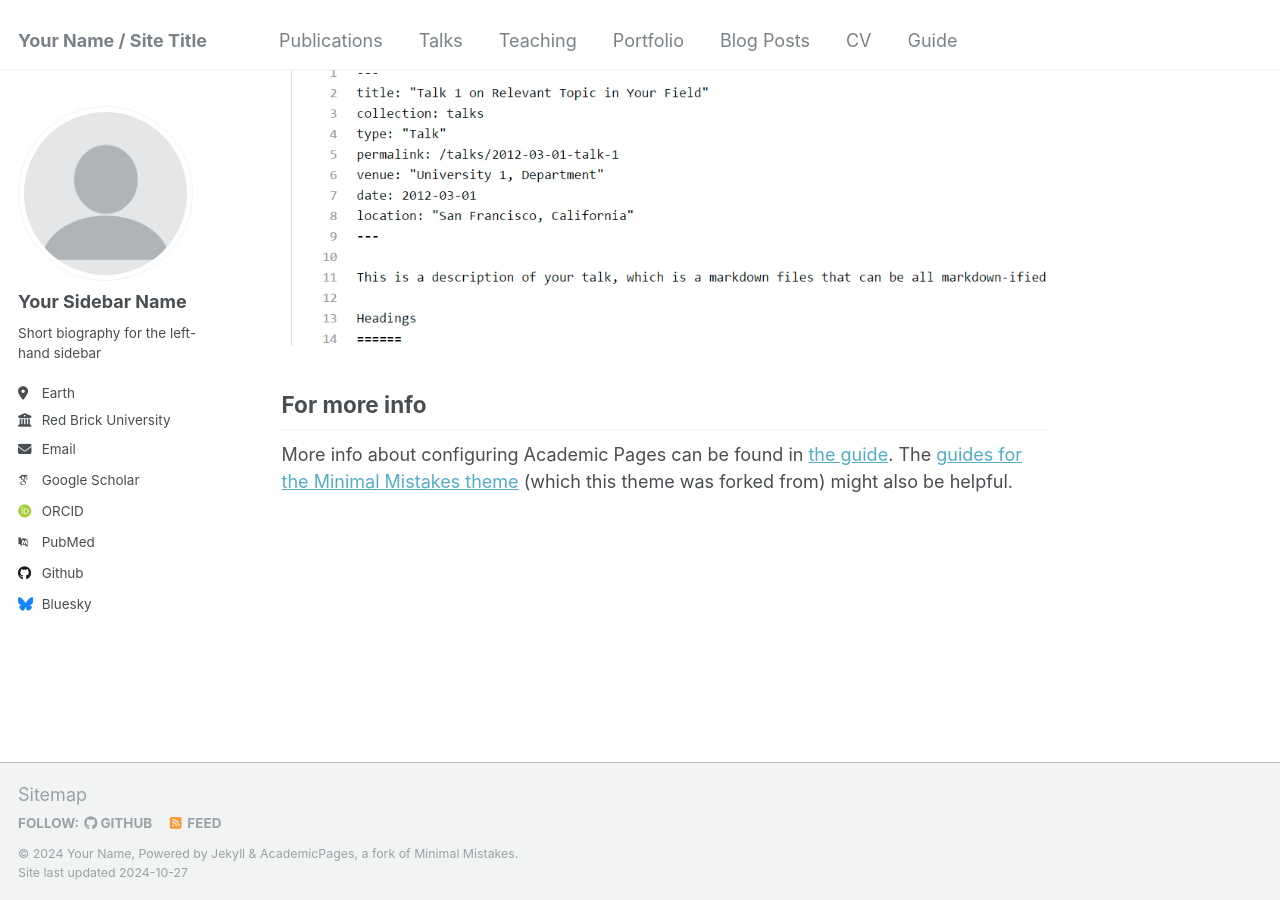
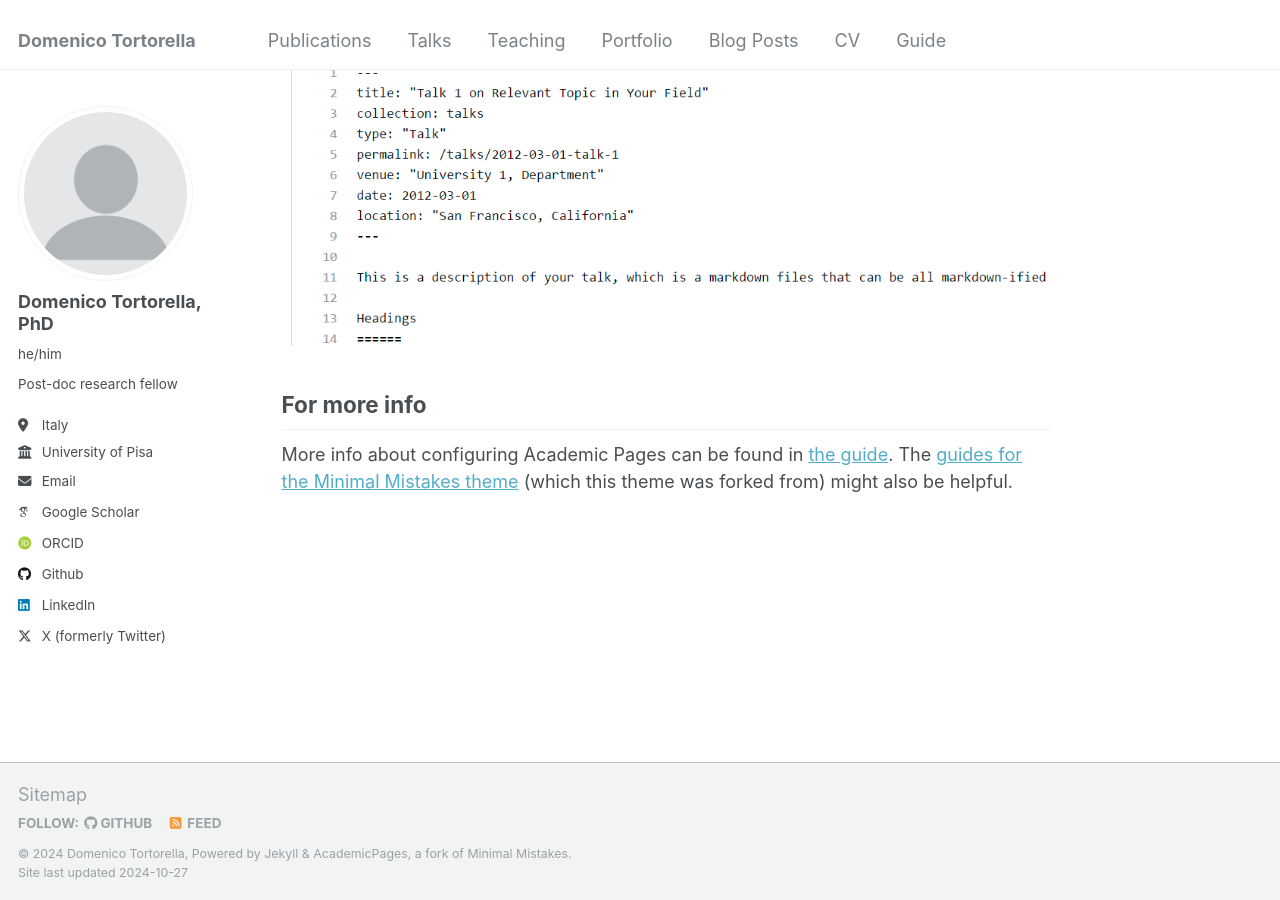
Before and after one commit to dtortorella/dtortorella.github.io, a Jekyll site: the page built from _pages/about.md, in a window 1280 px wide and 900 px high, scrolled down 2643 px. Built offline with Jekyll 4.4.1, drawn with Linux system fonts in a browser that asks for light colours; some web fonts are replaced.

Commit message:
Update basic info

```diff
--- a/_config.yml
+++ b/_config.yml
@@ -8,13 +8,13 @@
 
 # Basic Site Settings
 locale                   : "en-US"
-title                    : "Your Name / Site Title"
+title                    : "Domenico Tortorella"
 title_separator          : "-"
-name                     : &name "Your Name"
-description              : &description "personal description"
-url                      : https://academicpages.github.io # the base hostname & protocol for your site e.g. "https://mmistakes.github.io"
+name                     : &name "Domenico Tortorella"
+description              : &description "Research fellow at the Department of Computer Science, University of Pisa, Italy"
+url                      : https://dtortorella.github.io # the base hostname & protocol for your site e.g. "https://mmistakes.github.io"
 baseurl                  : "" # the subpath of your site, e.g. "/blog"
-repository               : "academicpages/academicpages.github.io"
+repository               : "dtortorella/dtortorella.github.io"
 
 # Site Author - The following control what appear as part of the author content on the side bar.
 #               If a field is blank the icon and link will not appear, otherwise it will be shown.
@@ -22,33 +22,33 @@ repository               : "academicpages/academicpages.github.io"
 author:
   # Biographic information
   avatar           : "profile.png"
-  name             : "Your Sidebar Name"
-  pronouns         : # example: "she/her"
-  bio              : "Short biography for the left-hand sidebar"
-  location         : "Earth"
-  employer         : "Red Brick University"
+  name             : "Domenico Tortorella, PhD"
+  pronouns         : "he/him" # example: "she/her"
+  bio              : "Post-doc research fellow"
+  location         : "Italy"
+  employer         : "University of Pisa"
   uri              : # URL
-  email            : "none@example.org"
+  email            : "domenico.tortorella@phd.unipi.it"
 
   # Academic websites
   arxiv            : # URL - Update with the correct link to your profile
   googlescholar    : "https://scholar.google.com/citations?user=PS_CX0AAAAAJ"
   impactstory      : # URL
-  orcid            : "http://orcid.org/yourorcidurl"
+  orcid            : "https://orcid.org/0000-0003-3910-7713"
   semantic         : # URL
-  pubmed           : "https://www.ncbi.nlm.nih.gov/pubmed/?term=john+snow"
+  pubmed           : # URL
   researchgate     : # URL
 
   # Repositories and software development
   bitbucket        : # Username - Update with your username on the site
   codepen          : # Username
   dribbble         : # Username
-  github           : "academicpages"
+  github           : "dtortorella"
   kaggle           : # Username
   stackoverflow    : # User number or user number and name (i.e., use "1" or "1/jeff-atwood")
 
   # Social media
-  bluesky          : "bsky.app" # Replace this with you Bluesky username
+  bluesky          : # Replace this with you Bluesky username
   facebook         : # Username
   flickr           : # Username
   foursquare       : # Username
@@ -57,7 +57,7 @@ author:
   keybase          : # Username
   instagram        : # Username
   lastfm           : # Username
-  linkedin         : # Username
+  linkedin         : "domenicotortorella" # Username
   mastodon         : # URL
   medium           : # URL
   pinterest        : # Username
@@ -65,7 +65,7 @@ author:
   steam            : # Username
   telegram         : # URL
   tumblr           : # Username
-  twitter          : # Username for X / Twitter
+  twitter          : "dotortorella" # Username for X / Twitter
   vine             : # Username
   weibo            : # Username
   wikipedia        : # Username
```
